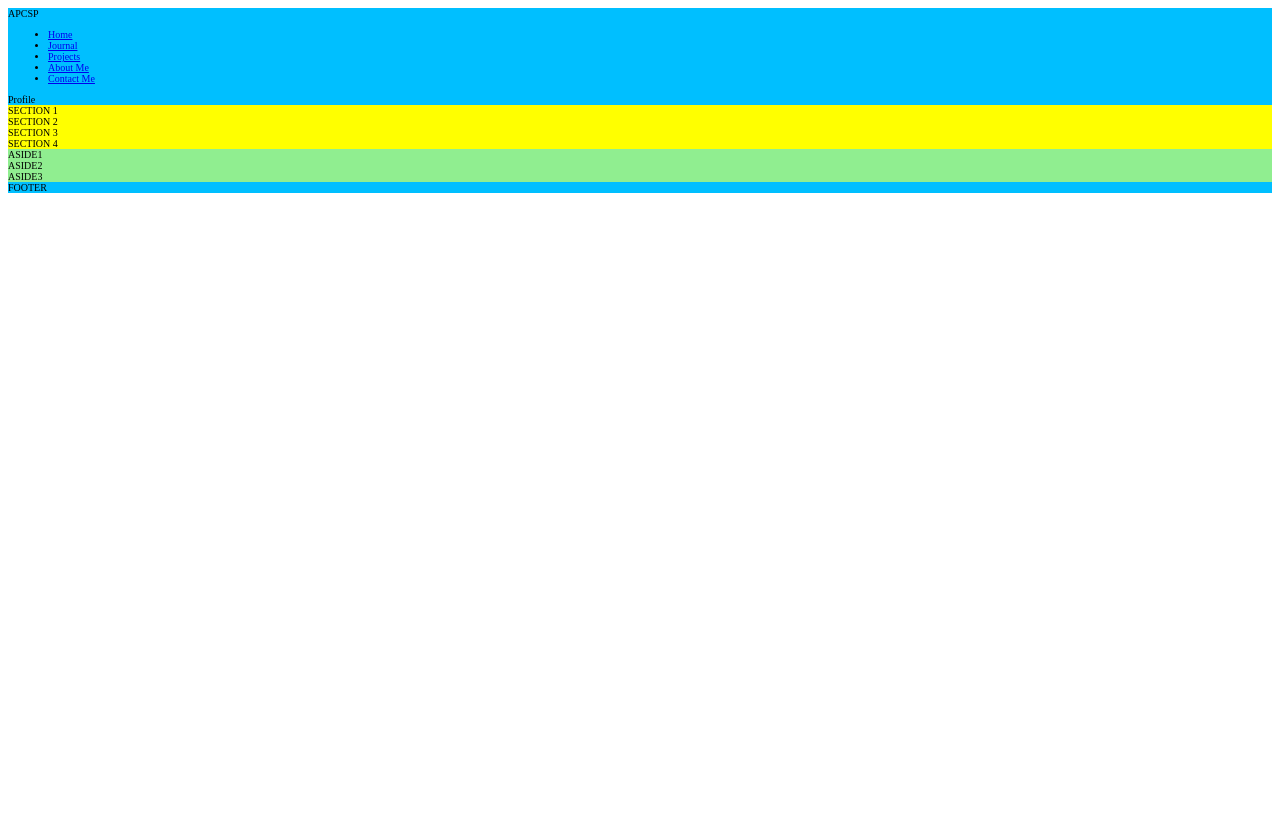
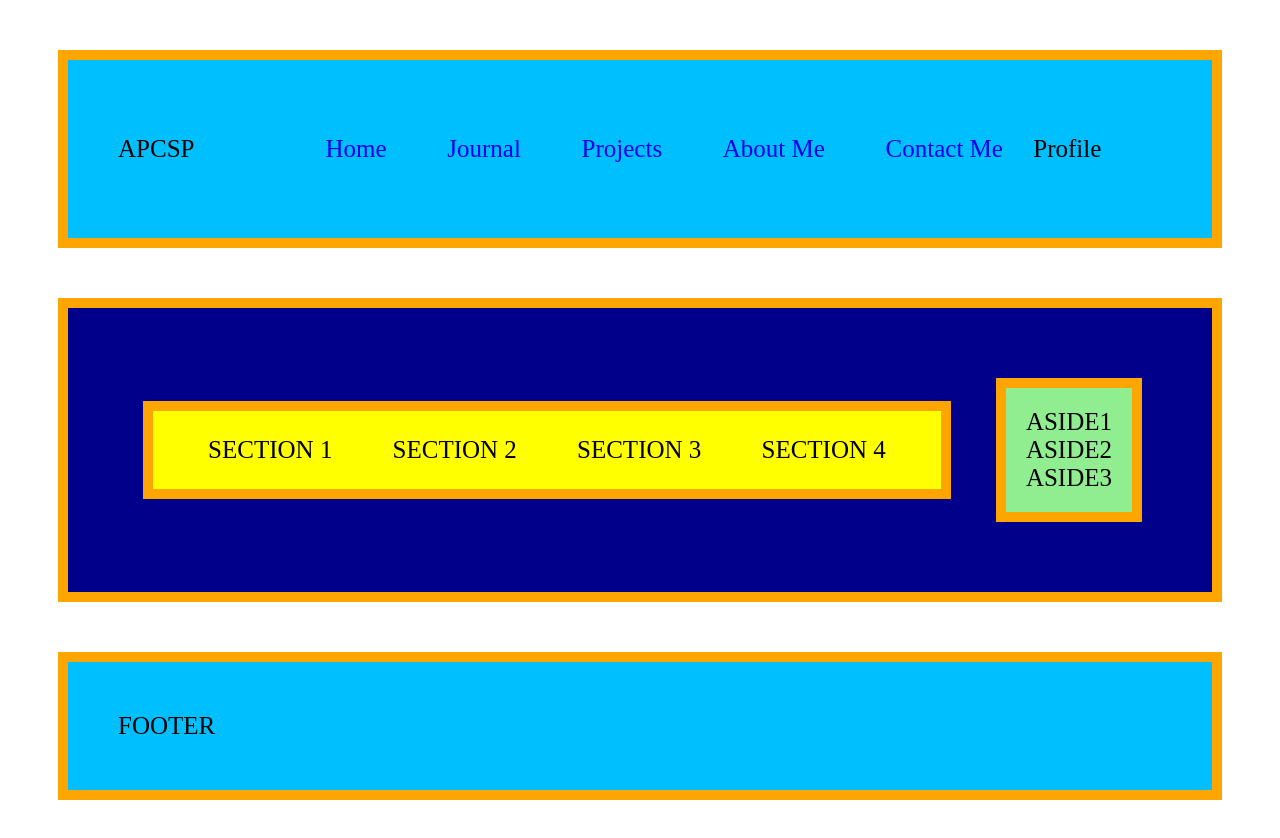
Before and after one commit to APCSP2122/layout-RyanNordin, a plain HTML site: page layout.html in a window 1280 px wide. Before the commit the page ends 800 px from the top, so only its background shows below. Drawn offline with Linux system fonts and the light colour scheme.

Commit message:
Fianlize first Layout template

```diff
--- a/layout.html
+++ b/layout.html
@@ -7,6 +7,7 @@
 
     <!-- Style links -->
     <link rel="stylesheet" href="style.css" type="text/css" />
+    <link rel="stylesheet" href="nav.css" type="text/css" />
 
     <!-- Title -->
     <title>Layout Demo</title>
--- /dev/null
+++ b/nav.css
@@ -0,0 +1,23 @@
+nav {
+    background-color:DeepSkyBlue;
+    flex-grow:5;
+
+}
+
+nav ul {
+     display: flex;
+    justify-content: space-around;
+    list-style-type: none;
+}
+
+nav ul li a {
+    text-decoration: none;
+}
+
+.logo {
+    flex-grow:1;
+}
+
+.profile {
+    flex-grow:  1;
+}
--- a/style.css
+++ b/style.css
@@ -7,34 +7,60 @@ html {
 
 body {
     color: #000;
+    font-size: 2.5rem;
 }
 
 
 
 header {
     background-color:   DeepSkyBlue;
+    border: 10px solid Orange;
+    margin: 50px;
+    padding: 50px;
+    display: flex;
+    justify-content: space-between;  /* moves items along main axis */
+    align-items: center;            /* moves items along cross axis */
 }
 
 
 
 main {
     background-color:     DarkBlue;
+    border: 10px solid Orange;
+     margin: 50px;
+     padding: 50px;
+      display: flex;
+    justify-content: space-around;  /* moves items along main axis */
+    align-items: center;            /* moves items along cross axis */
 }
 
 
 
 footer {
     background-color:   DeepSkyBlue;
+    border: 10px solid Orange;
+     margin: 50px;
+     padding: 50px;
 }
 
 
 
 section {
     background-color: yellow;
+    border: 10px solid Orange;
+     margin: 25px;
+     padding: 25px;
+      display: flex;
+    justify-content: space-around;  /* moves items along main axis */
+    align-items: center;            /* moves items along cross axis */
+    width: 70vw;
 }
 
 
 
 aside {
     background-color: lightGreen;
+    border: 10px solid Orange;
+     margin: 20px;
+     padding: 20px;
 }
```
